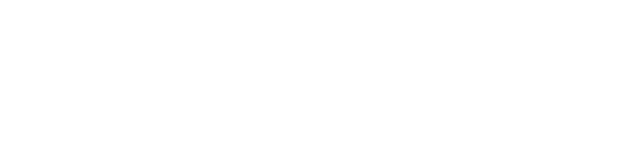
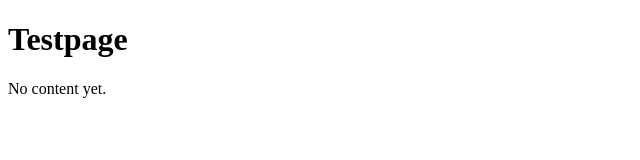
Before and after one commit to tryone144/tryone144.github.io, a plain HTML site: page index.html in a window 1280 px wide. Shown: the whole page, without its empty margins (0-640 px from the left). Drawn offline with Linux system fonts and the light colour scheme.

Commit message:
fixed typo

```diff
--- a/index.html
+++ b/index.html
@@ -1,9 +1,10 @@
 <!DOCTYPE html>
 <html>
 <head>
-    <title>Testpage<title>
+    <title>Testpage</title>
 </head>
 <body>
     <h1>Testpage</h1>
+    <p>No content yet.</p>
 </body>
 </html>
```
